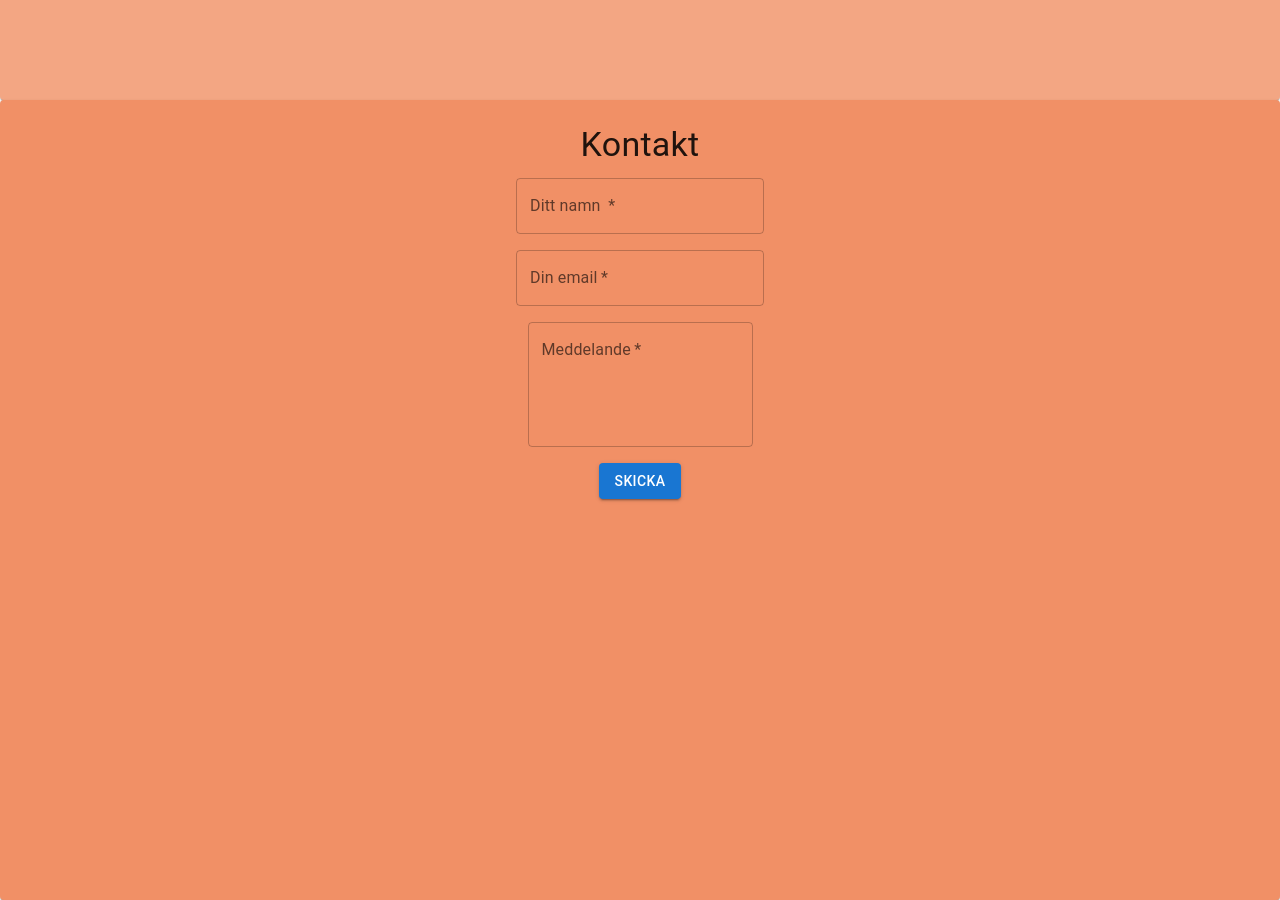
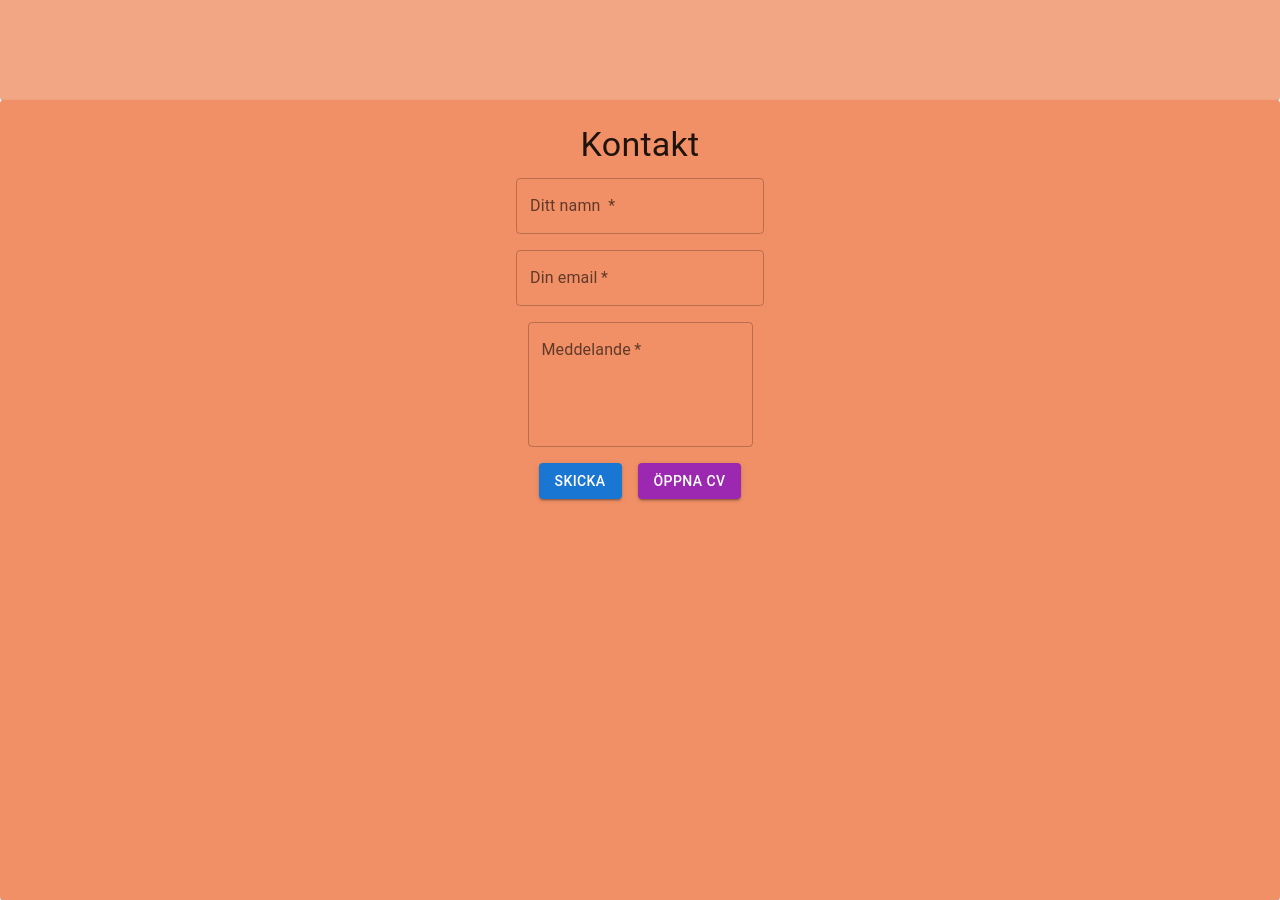
Before and after one commit to mdanneil/reactportfolio, a React (Create React App) app: page / in a window 1280 px wide. Shown: the part 1580-2480 px from the top of the page. Built offline with nearby package versions, Linux system fonts and the light colour scheme.

Commit message:
add resume to contactpage

```diff
--- a/src/components/Contact.tsx
+++ b/src/components/Contact.tsx
@@ -6,10 +6,18 @@ import Container from "@mui/material/Container";
 import Typography from "@mui/material/Typography";
 import { useTranslation } from "react-i18next";
 
-function ContactForm() {
+const Contact = () => {
   const { t } = useTranslation();
+
+  const handleOpenResume = () => {
+    const resumePath =
+      "https://drive.google.com/file/d/1zlWb6gp0sGSd_stMG_ymYSIH3YH-xC8x/view?usp=sharing";
+    window.open(resumePath, "_blank");
+  };
+
   return (
-    <Container maxWidth="sm">
+    <section id="kontakt">
+      <Container maxWidth="sm" id="Kontakt">
         <form
           action="https://public.herotofu.com/v1/348a8fd0-78af-11ee-b9fd-a16a30a6940d"
           method="post"
@@ -56,11 +64,21 @@ function ContactForm() {
                   {t("Contact.submit")}
                 </Button>
               </Grid>
+              <Grid item>
+                <Button
+                  variant="contained"
+                  color="secondary"
+                  onClick={handleOpenResume}
+                >
+                  {t("Contact.viewResume")}
+                </Button>
+              </Grid>
             </Grid>
           </Grid>
         </form>
       </Container>
+    </section>
   );
-}
+};
 
-export default ContactForm;
+export default Contact;
--- a/src/translations/english.json
+++ b/src/translations/english.json
@@ -12,6 +12,7 @@
     "name": "Your name",
     "email": "Your email",
     "message": "Message",
-    "submit": "Send"
+    "submit": "Send",
+    "viewResume": "View resumé"
   }
 }
--- a/src/translations/swedish.json
+++ b/src/translations/swedish.json
@@ -12,6 +12,7 @@
     "name": "Ditt namn ",
     "email": "Din email",
     "message": "Meddelande",
-    "submit": "Skicka"
+    "submit": "Skicka",
+    "viewResume": "Öppna CV"
   }
 }
```
Lines whose indentation alone changed are shown as unchanged.
